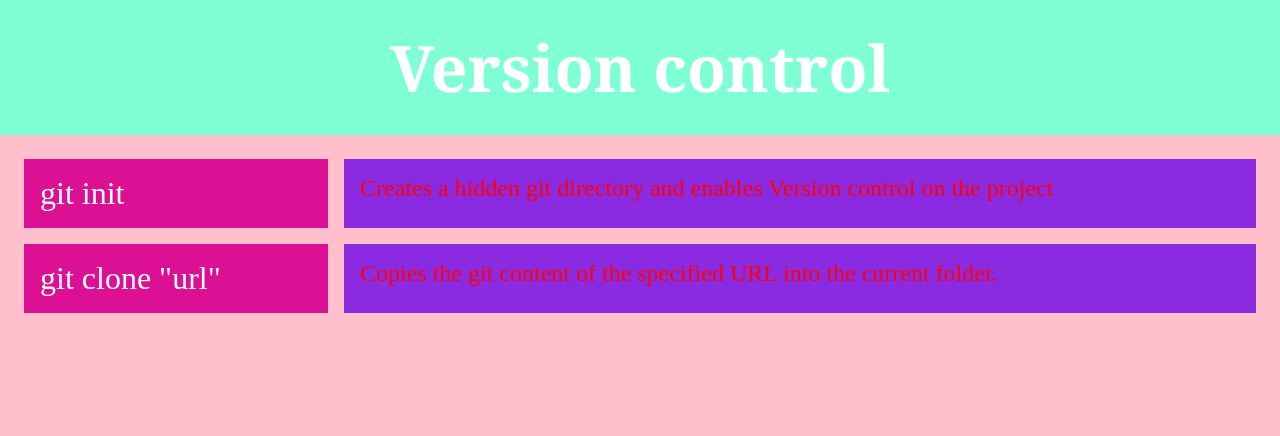
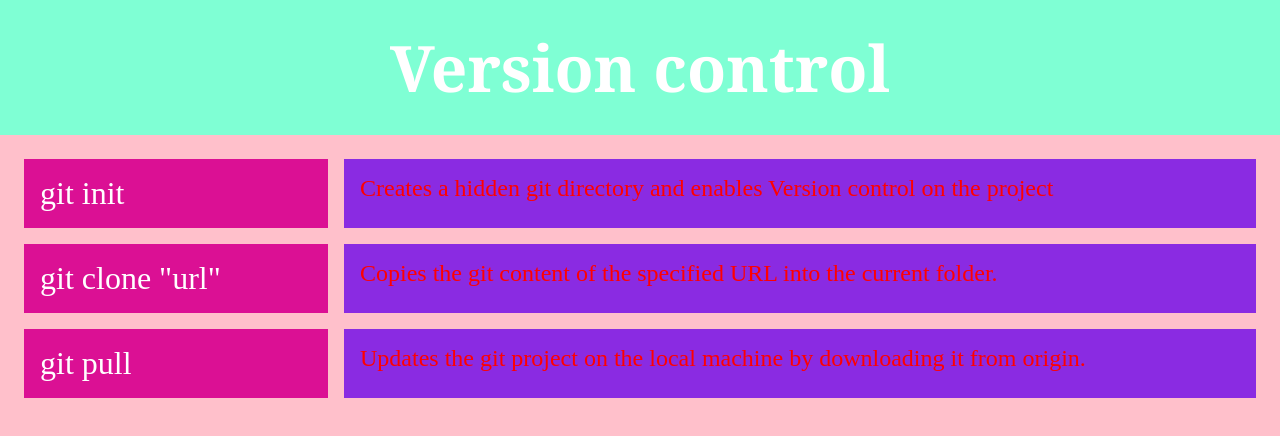
Before and after one commit to idacarlin95/version--control, a plain HTML site: page index.html in a window 1280 px wide. Drawn offline with Linux system fonts and the light colour scheme.

Commit message:
Added git pull div

```diff
--- a/index.html
+++ b/index.html
@@ -16,6 +16,8 @@
         <div class="git-commands__effect">Creates a hidden git directory and enables Version control on the project</div>
         <div class="git-commands__command">git clone "url"</div>
         <div class="git-commands__effect">Copies the git content of the specified URL into the current folder.</div>
+        <div class="git-commands__command">git pull</div>
+        <div class="git-commands__effect">Updates the git project on the local machine by downloading it from origin.</div>
     </main>
 </body>
 </html>
```
